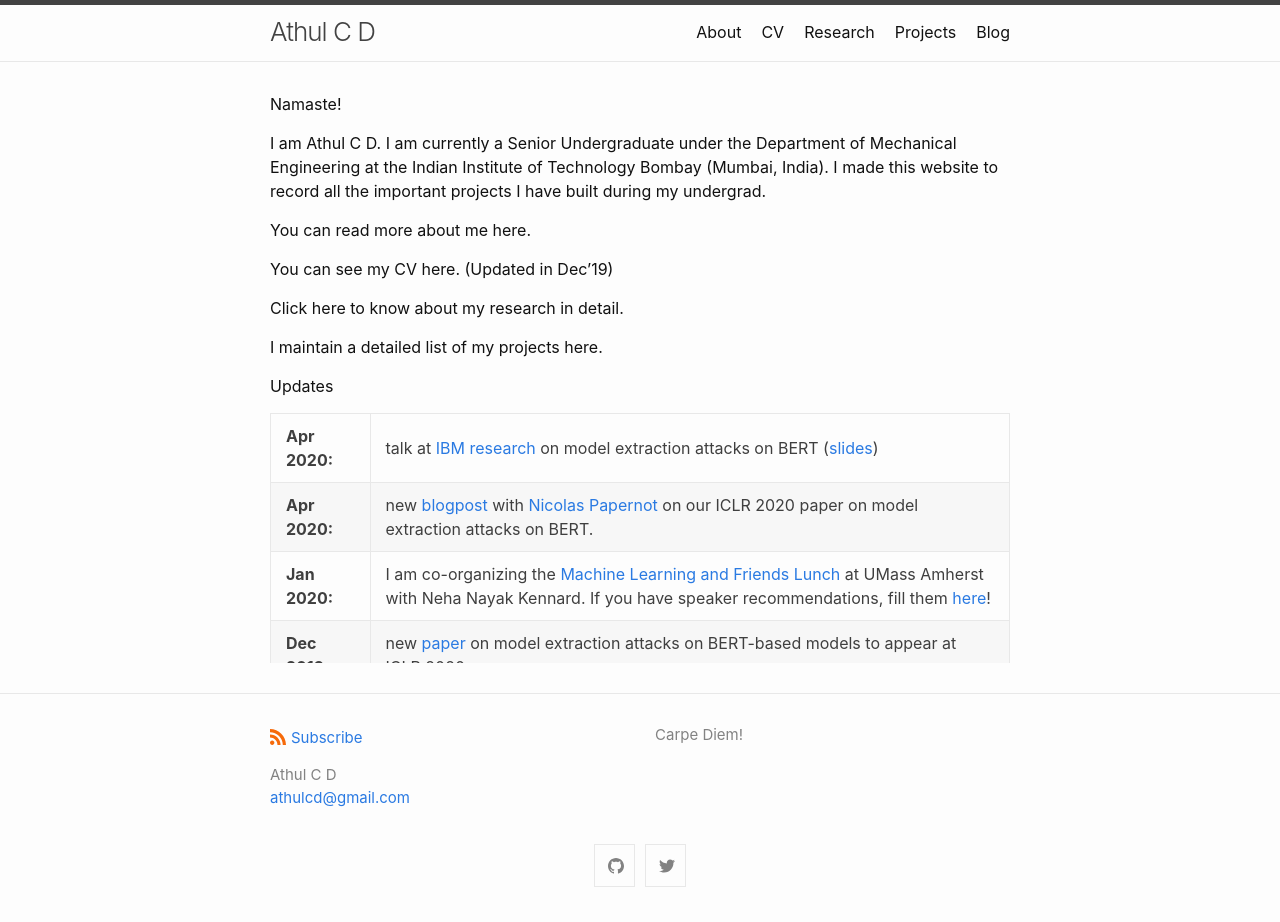
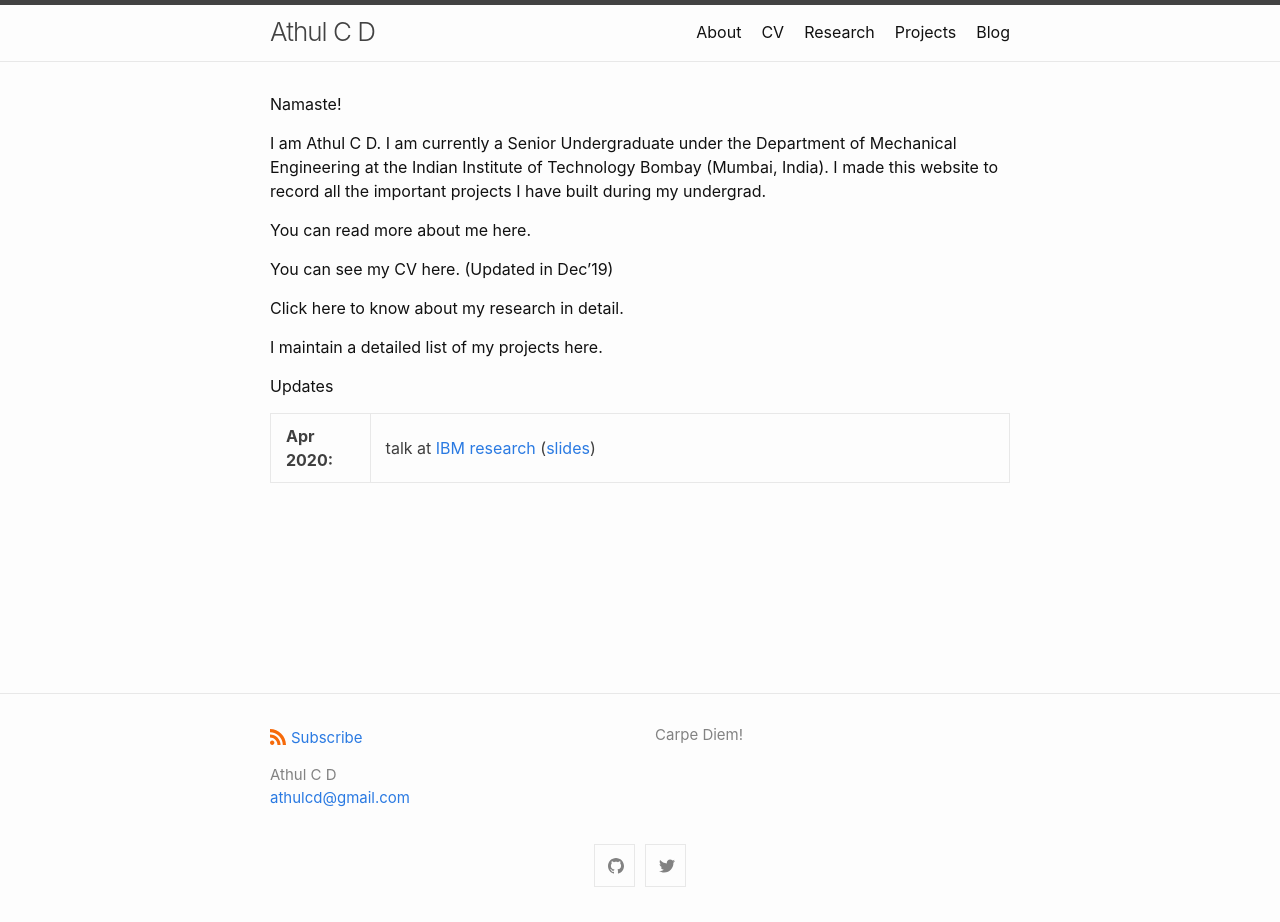
Before and after one commit to athulcd/athulcd.github.io, a Jekyll site: the page built from index.md, in a window 1280 px wide. Built offline with Jekyll 4.4.1, drawn with Linux system fonts in a browser that asks for light colours.

Commit message:
Update index.md

```diff
--- a/index.md
+++ b/index.md
@@ -24,21 +24,4 @@ I maintain a detailed list of my projects here.
 <table>
 <col width="100px">
 <col width="650px">
-<tr><td><b>Apr 2020:</b></td><td>talk at <a href="https://www.research.ibm.com/">IBM research</a> on model extraction attacks on BERT (<a href="https://docs.google.com/presentation/d/1emJb07ER8Gje6PGauIU--t0DCgvECJlnjVQfv9rOUkM/edit">slides</a>)</td></tr>
-<tr><td><b>Apr 2020:</b></td><td>new <a href="http://www.cleverhans.io/2020/04/06/stealing-bert.html">blogpost</a> with <a href="https://www.papernot.fr">Nicolas Papernot</a> on our ICLR 2020 paper on model extraction attacks on BERT.</td></tr>
-<tr><td><b>Jan 2020:</b></td><td>I am co-organizing the <a href="https://umass-mlfl.github.io/">Machine Learning and Friends Lunch</a> at UMass Amherst with Neha Nayak Kennard. If you have speaker recommendations, fill them <a href="https://docs.google.com/forms/d/e/1FAIpQLSe2gqWTn4UXWqxbuLB1EPcuLBO7hP3aXh-ZluMvJsxL-hHI2Q/viewform">here</a>!</td></tr>
-<tr><td><b>Dec 2019:</b></td><td> new <a href="https://arxiv.org/abs/1910.12366">paper</a> on model extraction attacks on BERT-based models to appear at ICLR 2020.</td></tr>
-<tr><td><b>Oct 2019:</b></td><td> new <a href="https://blog.nelsonliu.me/2019/10/24/student-perspectives-on-applying-to-nlp-phd-programs/">blog</a> surveying twelve recent NLP PhD applicants on the graduate school admission process! Also an <a href="https://www.insightiitb.org/umass-amherst-kalpesh-krishna-univ-series/">Insight IITB article</a> on my personal experience.</td></tr>
-<tr><td><b>Aug 2019:</b></td><td> lightning talk at the <a href="https://medium.com/ai2-blog/2019-allennlp-summit-c954d258f819">AllenNLP Summit 2019</a> on using AllenNLP for education. Check out the AllenNLP homework I designed for our grad NLP class <a href="https://github.com/martiansideofthemoon/allennlp-probe-hw">here</a>!</td></tr>
-<tr><td><b>Jul 2019:</b></td><td> presented papers on <a href="https://arxiv.org/abs/1906.02622">QA generation</a> and <a href="https://arxiv.org/abs/1906.02780">faster transformer decoding</a> at ACL 2019. Check out our <a href="http://squash.cs.umass.edu/">web demo</a> on hierarchical QA generation!</td></tr>
-<tr><td><b>Jul 2019:</b></td><td> awarded the <a href="http://www.acl2019.org/EN/student-scholarship-applications-volunteers.xhtml">ACL 2019 Student Scholarship</a> and the <a href="https://www.cics.umass.edu/support#lesser">Victor Lesser Graduate Scholarship</a></td></tr>
-<tr><td><b>Jun 2019:</b></td><td> <a href="http://purvaten.github.io/">Purva Tendulkar</a> won the <a href="https://twitter.com/jmacunha/status/1142184529026662400"><i>Best Presentation Award</i></a> for our <a href="https://arxiv.org/abs/1903.07820">paper</a> in ICCC 2019!</td></tr>
-<tr><td><b>May 2019:</b></td><td> started summer internship at <a href="https://ai.google/research/teams/language/">Google AI Language</a> in New York</td></tr>
-<tr><td><b>Apr 2019:</b></td><td> talk at the UMass <a href="https://ds.cs.umass.edu/news-events/events/data-science-research-symposium-2019">Data Science Research Symposium 2019</a></td></tr>
-<tr><td><b>Apr 2019:</b></td><td> new <a href="https://arxiv.org/abs/1903.07820">paper</a> on thematic doodle generation to appear in <a href="http://www.computationalcreativity.net/iccc2019/">ICCC 2019</a></td></tr>
-<tr><td><b>Nov 2018:</b></td><td> presented <a href="https://arxiv.org/abs/1808.07733">paper</a> on logic rules for sentiment classification at EMNLP 2018 (<a href="assets/emnlp-2018.pdf">slides</a>)</td></tr>
-<tr><td><b>Sep 2018:</b></td><td> started my PhD in Computer Science at UMass Amherst</td></tr>
-<tr><td><b>Aug 2018:</b></td><td> graduated from IIT Bombay, receiving the Sharad Maloo Memorial Gold Medal</td></tr>
-<tr><td><b>Jul 2018:</b></td><td> new <a href="https://arxiv.org/abs/1807.06234">preprint</a> on hierarchical multitask learning for speech recognition</td></tr>
-<tr><td><b>Jun 2018:</b></td><td> new blogs on <a href="2018/05/29/grad-resources.html">grad resources</a>, <a href="2018/06/04/cs-opportunities.html">IIT Bombay CS opportunities</a> and <a href="2018/06/05/crowd-sourcing.html">crowdsourcing</a></td></tr>
-<tr><td><b>Apr 2018:</b></td><td> presented <a href="https://arxiv.org/abs/1710.10398">paper</a> on CNNs for end-to-end speech recognition at ICASSP 2018 (<a href="https://sigport.org/sites/default/files/docs/study-convolutional-encoders.pdf">poster</a>)</td></tr>
+<tr><td><b>Apr 2020:</b></td><td>talk at <a href="https:">IBM research</a>  (<a href="https:">slides</a>)</td></tr>
```
